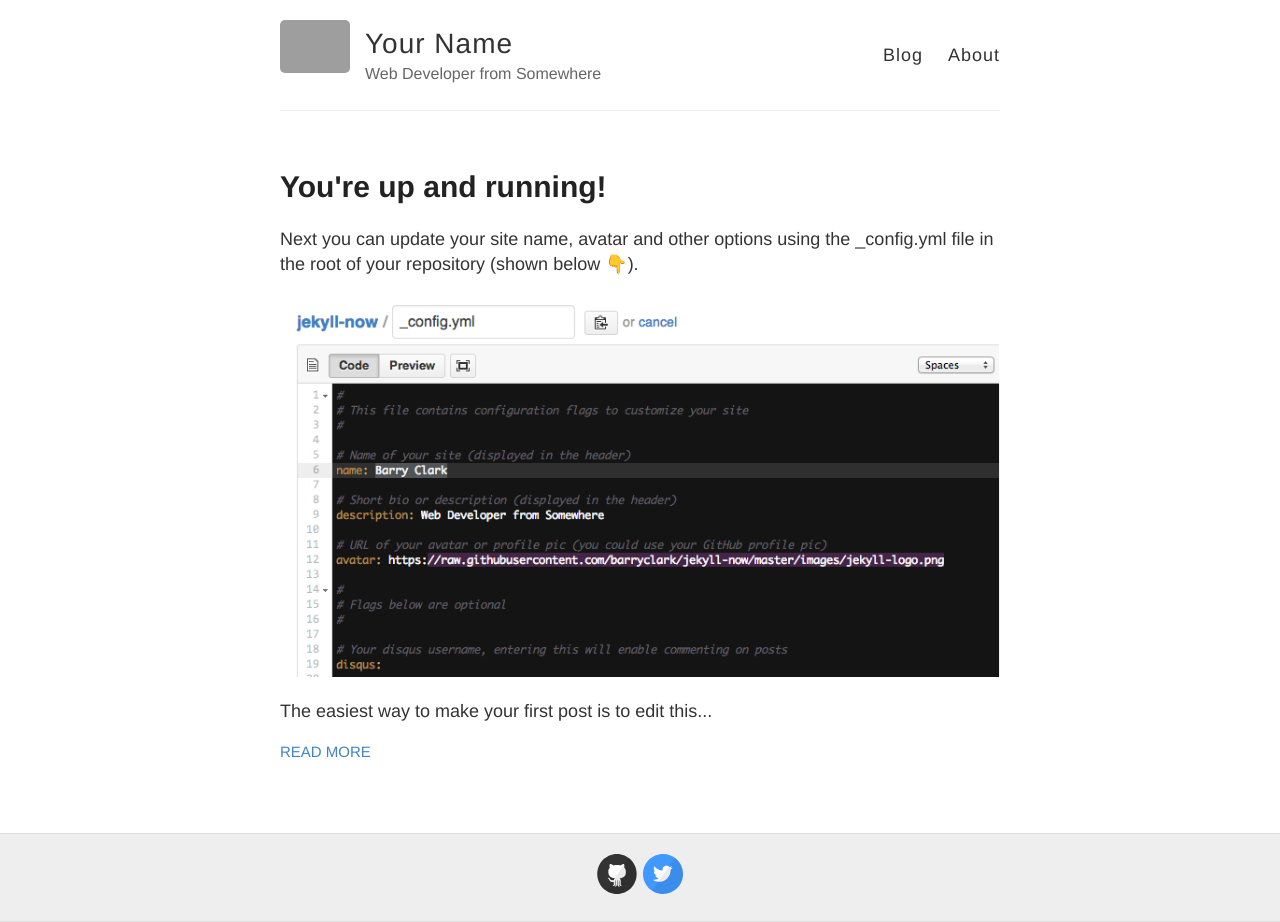
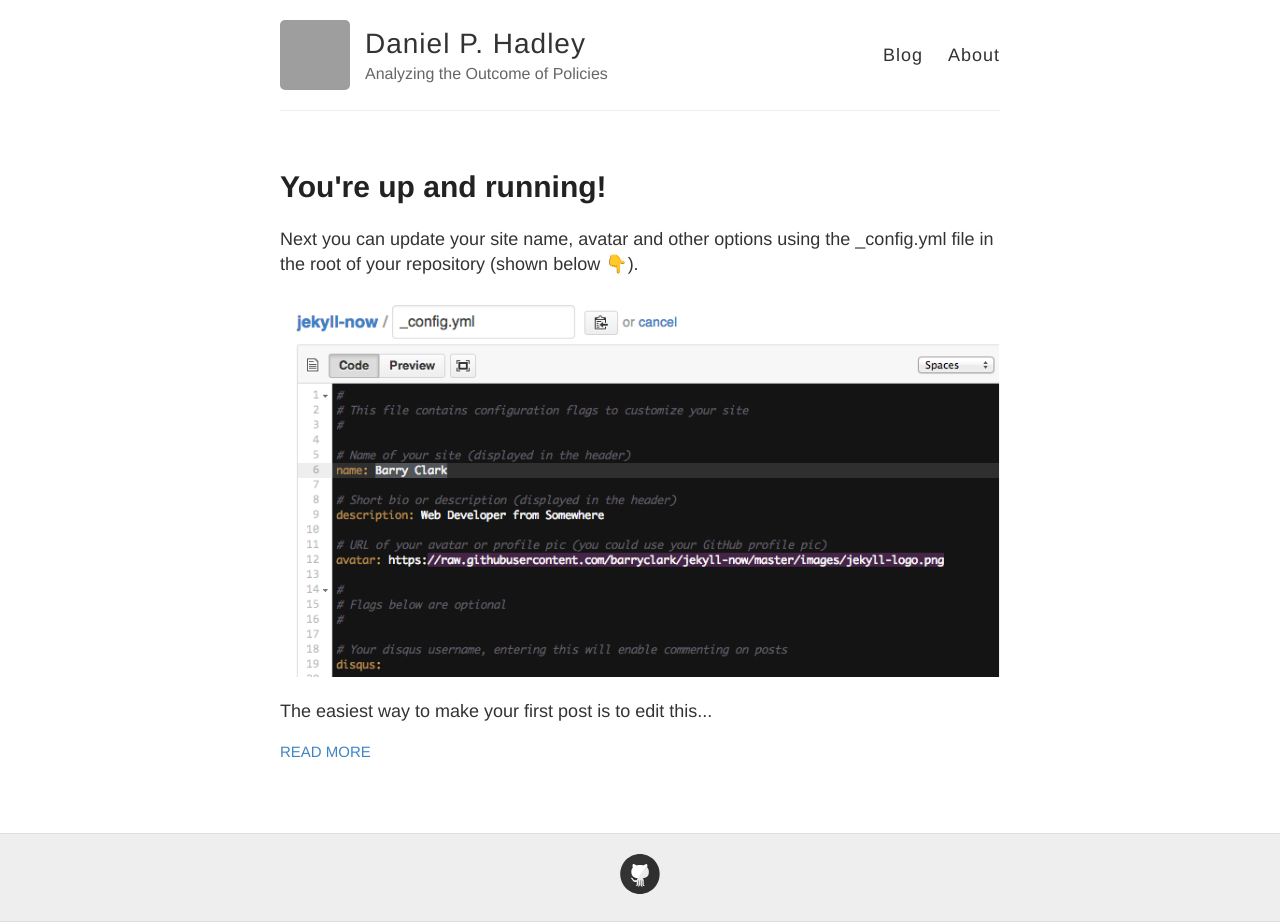
Before and after one commit to DanielHadley/DanielHadley.github.io, a Jekyll site: the page built from index.html, in a window 1280 px wide. Built offline with Jekyll 4.4.1, drawn with Linux system fonts in a browser that asks for light colours; emoji names are drawn with the system emoji font; grey boxes are pictures that could not be loaded.

Commit message:
first changes

```diff
--- a/_config.yml
+++ b/_config.yml
@@ -3,13 +3,13 @@
 #
 
 # Name of your site (displayed in the header)
-name: Your Name
+name: Daniel P. Hadley
 
 # Short bio or description (displayed in the header)
-description: Web Developer from Somewhere
+description: Analyzing the Outcome of Policies
 
 # URL of your avatar or profile pic (you could use your GitHub profile pic)
-avatar: https://raw.githubusercontent.com/barryclark/jekyll-now/master/images/jekyll-logo.png
+avatar: https://avatars2.githubusercontent.com/u/5586652?v=2&s=460
 
 #
 # Flags below are optional
@@ -21,12 +21,12 @@ footer-links:
   email:
   facebook:
   flickr:
-  github: barryclark/jekyll-now
+  github: https://github.com/DanielHadley
   instagram:
   linkedin:
   pinterest:
   rss: # just type anything here for a working RSS icon, make sure you set the "url" above!
-  twitter: jekyllrb
+  twitter:
   stackoverflow: # your stackoverflow profile, e.g. "users/50476/bart-kiers"
 
 # Your disqus shortname, entering this will enable commenting on posts
```
